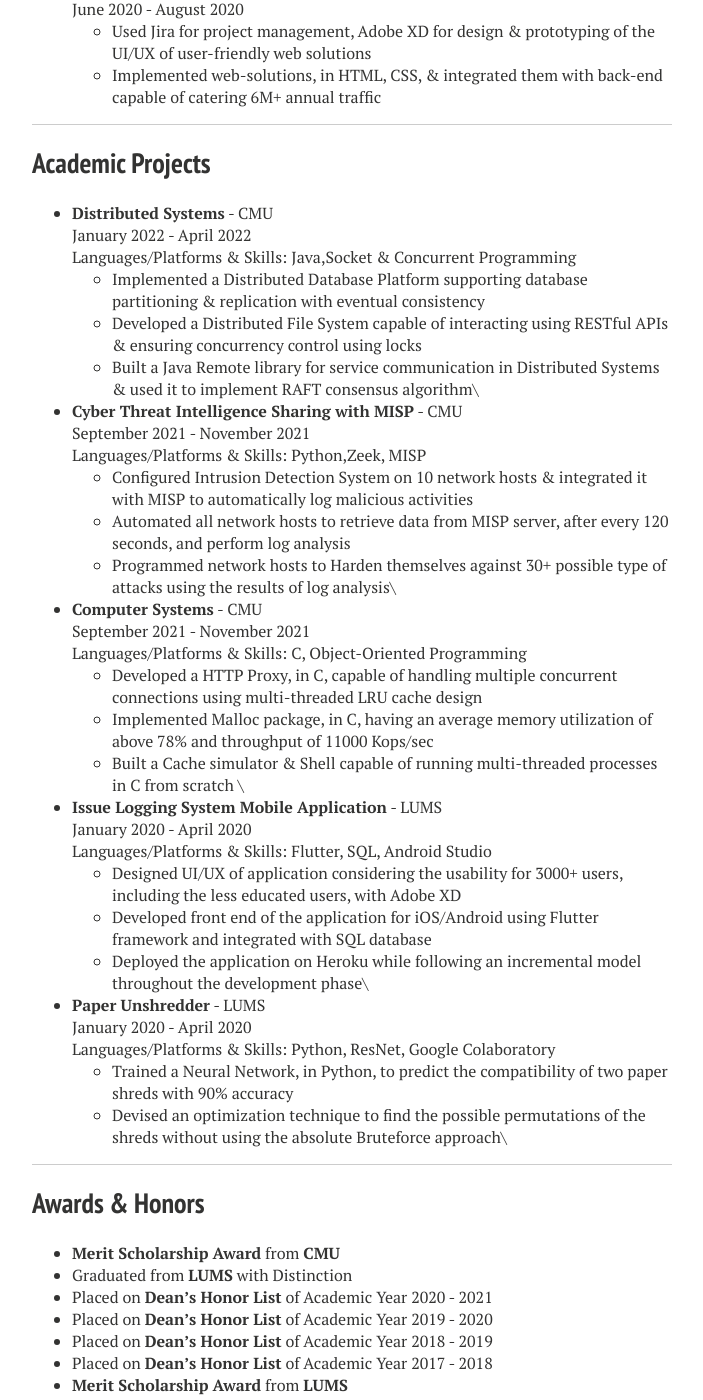
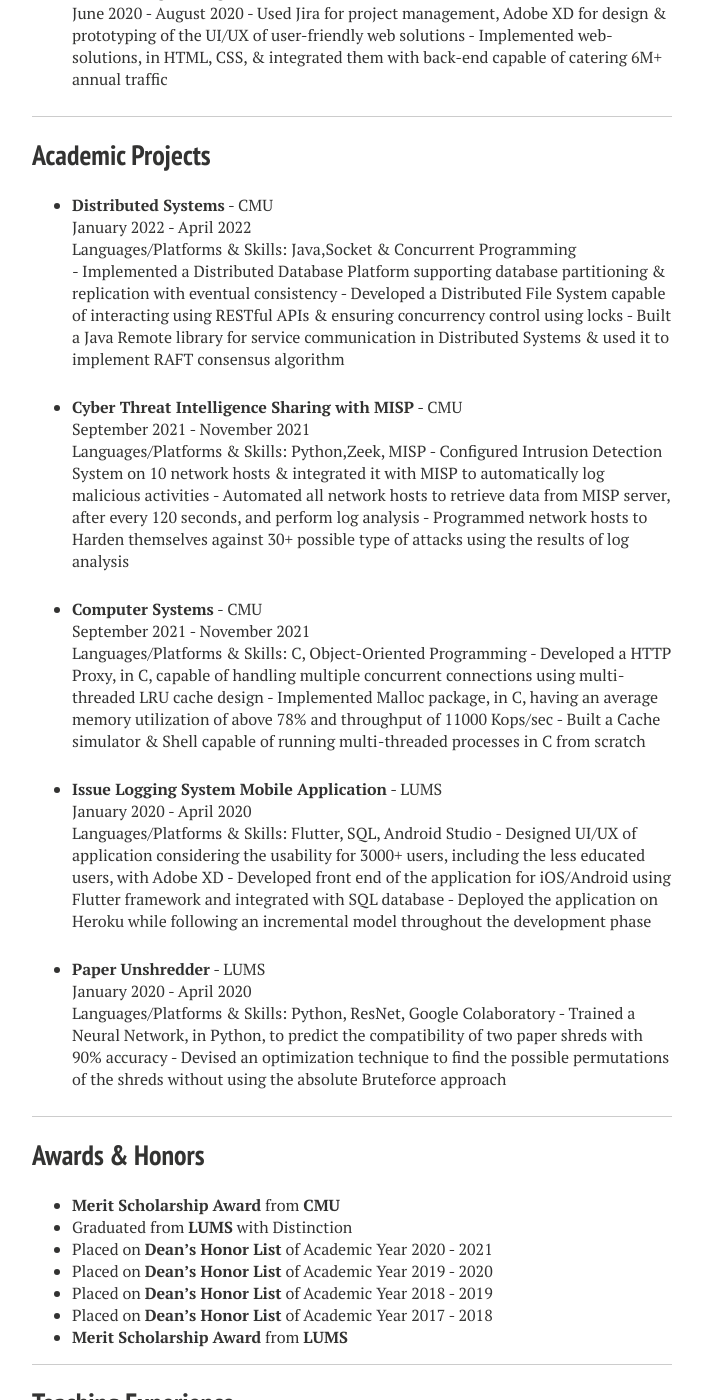
Before and after one commit to malikalihussain/malikalihussain.github.io, a Jekyll site: the page built from index.md, in a window 1280 px wide and 1400 px high, scrolled down 1138 px. Shown: the whole window, without its empty margins (288-991 px from the left). Built offline with Jekyll 4.4.1, drawn with Linux system fonts in a browser that asks for light colours; nearby versions of some CDN libraries; comment, search, counter and statistics services are not loaded; some of the changed text lies outside the part shown.

```diff
--- a/index.md
+++ b/index.md
@@ -44,15 +44,15 @@ I am currently pursuing a Master of Science in the [Information Networking Insti
 - **Google**\\
     Software Engineering Intern at Google Cloud Infrastructure\\
     May 2022 - August 2022
-     - Built an API for Memory Management & Unsolicited Message Delivery from Pony Express to Host Application
-     - Designed, Implemented & Tested a Reliable Datagram(RD) operation using Transport-Integrated Microservices(TRIM)
-     - Currently benchmarking & developing a Multicast version of RD op aimed at reducing tail latency of 12x–100x fanout messages
-\\
+      - Built an API for Memory Management & Unsolicited Message Delivery from Pony Express to Host Application
+      - Designed, Implemented & Tested a Reliable Datagram(RD) operation using Transport-Integrated Microservices(TRIM)
+      - Currently benchmarking & developing a Multicast version of RD op aimed at reducing tail latency of 12x–100x fanout messages
+
 - **iTitans Ltd.**\\
     Software Engineering Intern\\
     June 2020 - August 2020
-     - Used Jira for project management, Adobe XD for design & prototyping of the UI/UX of user-friendly web solutions
-     - Implemented web-solutions, in HTML, CSS, & integrated them with back-end capable of catering 6M+ annual traffic
+      - Used Jira for project management, Adobe XD for design & prototyping of the UI/UX of user-friendly web solutions
+      - Implemented web-solutions, in HTML, CSS, & integrated them with back-end capable of catering 6M+ annual traffic
 
 ---
 
@@ -61,36 +61,36 @@ I am currently pursuing a Master of Science in the [Information Networking Insti
 - **Distributed Systems** - CMU\\
     January 2022 - April 2022\\
     Languages/Platforms & Skills: Java,Socket & Concurrent Programming
-     - Implemented a Distributed Database Platform supporting database partitioning & replication with eventual consistency
-     - Developed a Distributed File System capable of interacting using RESTful APIs & ensuring concurrency control using locks
-     - Built a Java Remote library for service communication in Distributed Systems & used it to implement RAFT consensus algorithm\\
+      - Implemented a Distributed Database Platform supporting database partitioning & replication with eventual consistency
+      - Developed a Distributed File System capable of interacting using RESTful APIs & ensuring concurrency control using locks
+      - Built a Java Remote library for service communication in Distributed Systems & used it to implement RAFT consensus algorithm
 
 - **Cyber Threat Intelligence Sharing with MISP** - CMU\\
     September 2021 - November 2021\\
     Languages/Platforms & Skills: Python,Zeek, MISP
-     - Configured Intrusion Detection System on 10 network hosts & integrated it with MISP to automatically log malicious activities
-     - Automated all network hosts to retrieve data from MISP server, after every 120 seconds, and perform log analysis
-     - Programmed network hosts to Harden themselves against 30+ possible type of attacks using the results of log analysis\\
+      - Configured Intrusion Detection System on 10 network hosts & integrated it with MISP to automatically log malicious activities
+      - Automated all network hosts to retrieve data from MISP server, after every 120 seconds, and perform log analysis
+      - Programmed network hosts to Harden themselves against 30+ possible type of attacks using the results of log analysis
 
 - **Computer Systems** - CMU\\
     September 2021 - November 2021\\
     Languages/Platforms & Skills: C, Object-Oriented Programming
-     - Developed a HTTP Proxy, in C, capable of handling multiple concurrent connections using multi-threaded LRU cache design
-     - Implemented Malloc package, in C, having an average memory utilization of above 78% and throughput of 11000 Kops/sec
-     - Built a Cache simulator & Shell capable of running multi-threaded processes in C from scratch \\
+      - Developed a HTTP Proxy, in C, capable of handling multiple concurrent connections using multi-threaded LRU cache design
+      - Implemented Malloc package, in C, having an average memory utilization of above 78% and throughput of 11000 Kops/sec
+      - Built a Cache simulator & Shell capable of running multi-threaded processes in C from scratch
 
 - **Issue Logging System Mobile Application** - LUMS\\
     January 2020 - April 2020\\
     Languages/Platforms & Skills: Flutter, SQL, Android Studio
-     - Designed UI/UX of application considering the usability for 3000+ users, including the less educated users, with Adobe XD
-     - Developed front end of the application for iOS/Android using Flutter framework and integrated with SQL database
-     - Deployed the application on Heroku while following an incremental model throughout the development phase\\
+      - Designed UI/UX of application considering the usability for 3000+ users, including the less educated users, with Adobe XD
+      - Developed front end of the application for iOS/Android using Flutter framework and integrated with SQL database
+      - Deployed the application on Heroku while following an incremental model throughout the development phase
 
 - **Paper Unshredder** - LUMS\\
     January 2020 - April 2020\\
     Languages/Platforms & Skills: Python, ResNet, Google Colaboratory
-     - Trained a Neural Network, in Python, to predict the compatibility of two paper shreds with 90% accuracy
-     - Devised an optimization technique to find the possible permutations of the shreds without using the absolute Bruteforce approach\\
+      - Trained a Neural Network, in Python, to predict the compatibility of two paper shreds with 90% accuracy
+      - Devised an optimization technique to find the possible permutations of the shreds without using the absolute Bruteforce approach
 
 
 ---
```
